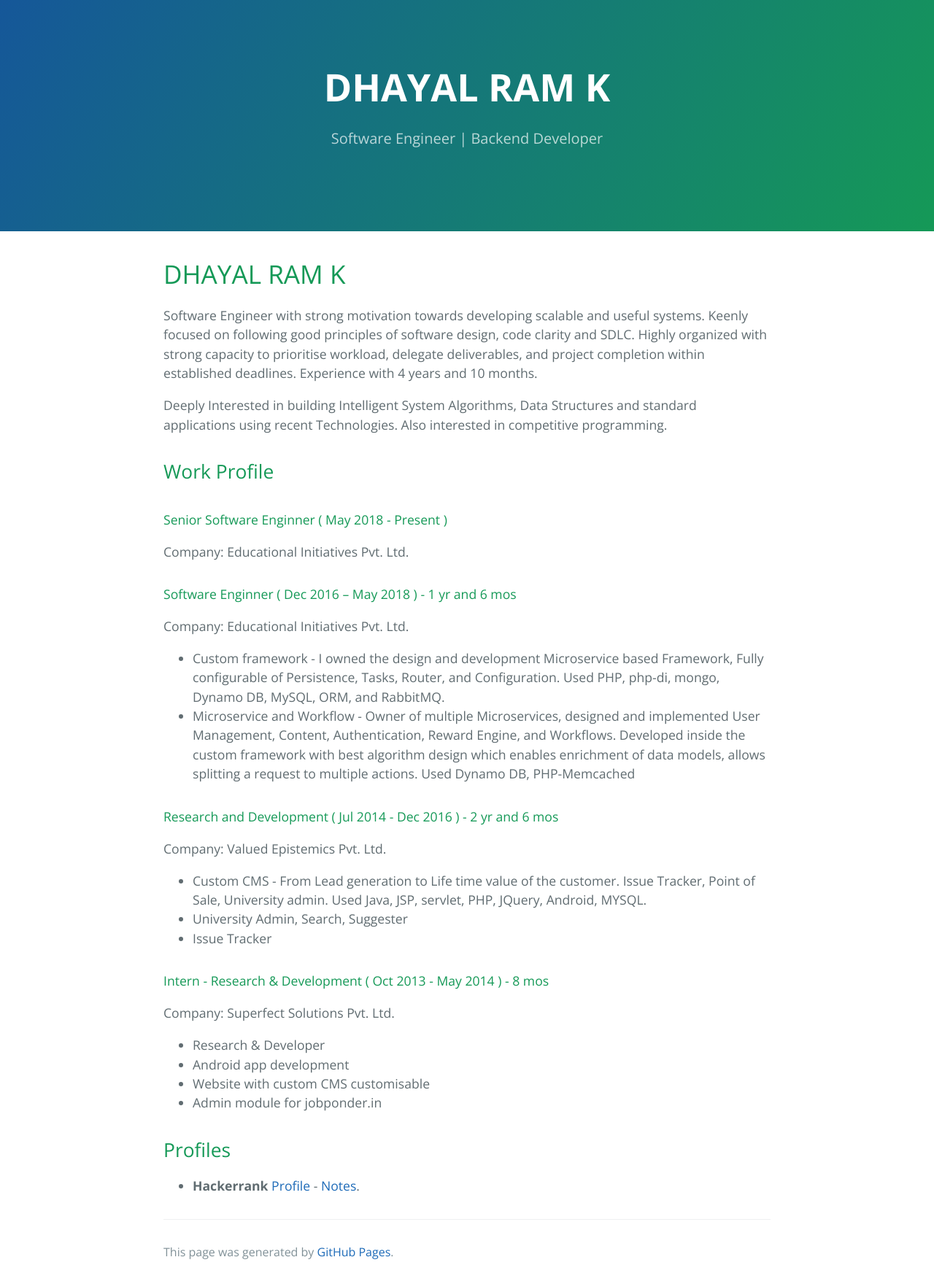
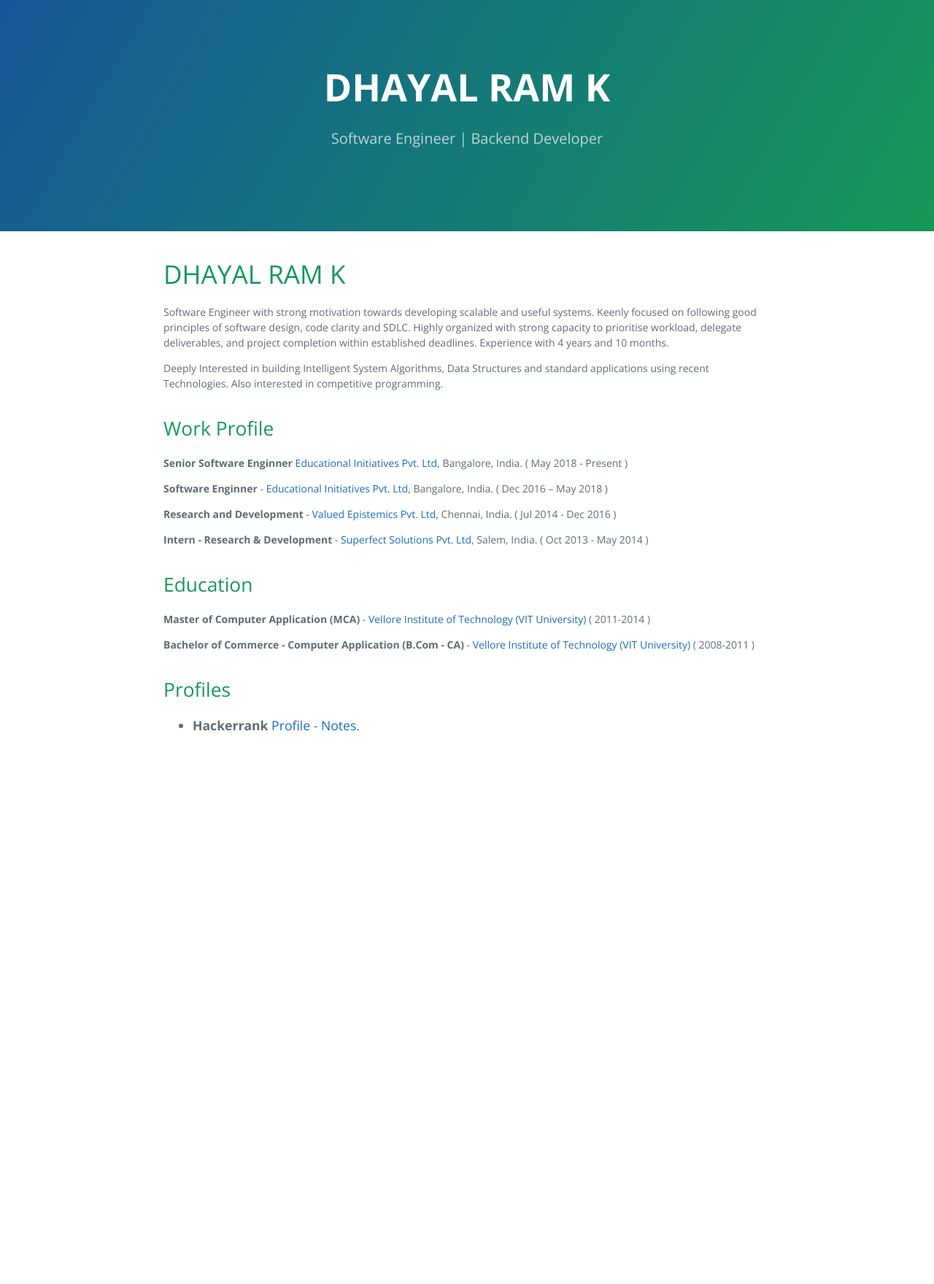
Before and after one commit to dhayalramk/dhayalramk.github.io, a Jekyll site: the page built from index.md, in a window 1280 px wide. Shown: the whole page at 73% size. Built offline with Jekyll 4.4.1, drawn with Linux system fonts in a browser that asks for light colours; our own code applies the rules of GitHub Pages for plain Markdown files; after the commit the page ends 1057 px from its top, so only the background shows below that.

Commit message:
Adding Work and education

```diff
--- a/_layouts/default.html
+++ b/_layouts/default.html
@@ -37,12 +37,12 @@
     <main id="content" class="main-content" role="main">
       {{ content }}
 
-      <footer class="site-footer">
+      <!-- <footer class="site-footer">
         {% if site.github.is_project_page %}
           <span class="site-footer-owner"><a href="{{ site.github.repository_url }}">{{ site.github.repository_name }}</a> is maintained by <a href="{{ site.github.owner_url }}">{{ site.github.owner_name }}</a>.</span>
         {% endif %}
         <span class="site-footer-credits">This page was generated by <a href="https://pages.github.com">GitHub Pages</a>.</span>
-      </footer>
+      </footer> -->
     </main>
   </body>
 </html>
--- a/assets/css/style.scss
+++ b/assets/css/style.scss
@@ -2,3 +2,7 @@
 ---
 
 @import 'jekyll-theme-cayman';
+
+p {
+    font-size: 14px;
+}
--- a/index.md
+++ b/index.md
@@ -4,49 +4,33 @@ layout: default
 
 # DHAYAL RAM K
 
+
 Software Engineer with strong motivation towards developing scalable and useful systems.
 Keenly focused on following good principles of software design, code clarity and SDLC.
 Highly organized with strong capacity to prioritise workload, delegate deliverables, and project completion within established deadlines. Experience with 4 years and 10 months.
+
 
 Deeply Interested in building Intelligent System Algorithms, Data Structures and standard
 applications using recent Technologies. Also interested in competitive programming.
 
 ## Work Profile
 
-#### Senior Software Enginner ( May 2018 - Present )
+**Senior Software Enginner**
+<a href="https://www.ei-india.com/" target="_blank">Educational Initiatives Pvt. Ltd</a>, Bangalore, India. ( May 2018 - Present )
 
-Company: Educational Initiatives Pvt. Ltd.
+**Software Enginner** - <a href="https://www.ei-india.com/" target="_blank">Educational Initiatives Pvt. Ltd</a>, Bangalore, India.  ( Dec 2016 – May 2018 )
 
-#### Software Enginner ( Dec 2016 – May 2018 ) - 1 yr and 6 mos
-Company: Educational Initiatives Pvt. Ltd.
+**Research and Development** -
+<a href="http://vepl.com" target="_blank">Valued Epistemics Pvt. Ltd</a>, Chennai, India.  ( Jul 2014 - Dec 2016 )
 
-* Custom framework - I owned the design and development Microservice based
-Framework, Fully configurable of Persistence, Tasks, Router, and Configuration. Used
-PHP, php-di, mongo, Dynamo DB, MySQL, ORM, and RabbitMQ.
-* Microservice and Workflow - Owner of multiple Microservices, designed and
-implemented User Management, Content, Authentication, Reward Engine, and
-Workflows. Developed inside the custom framework with best algorithm design which
-enables enrichment of data models, allows splitting a request to multiple actions. Used
-Dynamo DB, PHP-Memcached
+**Intern - Research & Development** -
+<a href="http://www.superfectsolutions.com/" target="_blank">Superfect Solutions Pvt. Ltd</a>, Salem, India. ( Oct 2013 - May 2014 )
 
-#### Research and Development ( Jul 2014 - Dec 2016 ) - 2 yr and 6 mos
+## Education
 
-Company: Valued Epistemics Pvt. Ltd.
+**Master of Computer Application (MCA)** - <a href="http://www.vit.ac.in/" target="_blank">Vellore Institute of Technology (VIT University)</a> ( 2011-2014 )
 
-* Custom CMS - From Lead generation to Life time value of the customer. Issue Tracker,
-Point of Sale, University admin. Used Java, JSP, servlet, PHP, JQuery, Android, MYSQL.
-* University Admin, Search, Suggester
-* Issue Tracker
-
-#### Intern - Research & Development ( Oct 2013 - May 2014 ) - 8 mos
-
-Company: Superfect Solutions Pvt. Ltd.
-
-* Research & Developer
-* Android app development
-* Website with custom CMS customisable
-* Admin module for jobponder.in
-
+**Bachelor of Commerce - Computer Application (B.Com - CA)** - <a href="http://www.vit.ac.in/" target="_blank">Vellore Institute of Technology (VIT University)</a> ( 2008-2011 )
 
 ## Profiles
 
```
